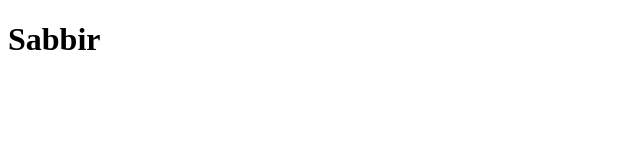
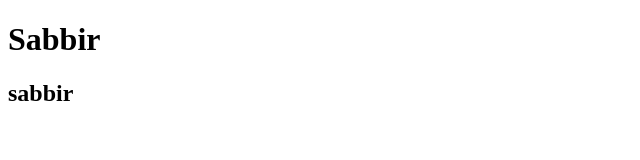
Before and after one commit to SabbirAhmed33/bash-repo, a plain HTML site: page index.html in a window 1280 px wide. Shown: the whole page, without its empty margins (0-640 px from the left). Drawn offline with Linux system fonts and the light colour scheme.

Commit message:
git bash

```diff
--- a/index.html
+++ b/index.html
@@ -8,5 +8,6 @@
 </head>
 <body>
     <h1>Sabbir</h1>
+    <h2>sabbir</h2>
 </body>
 </html>
```
